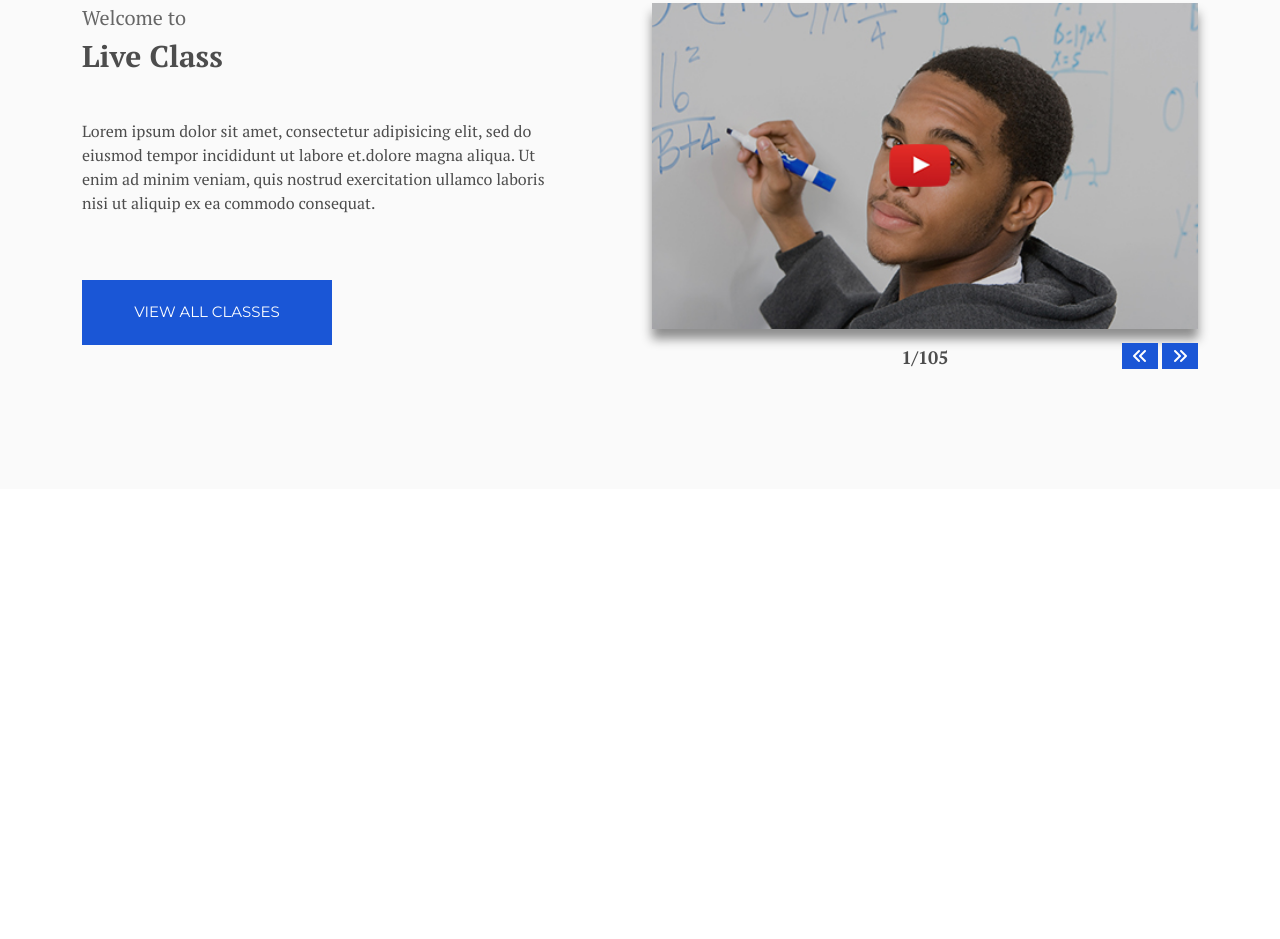
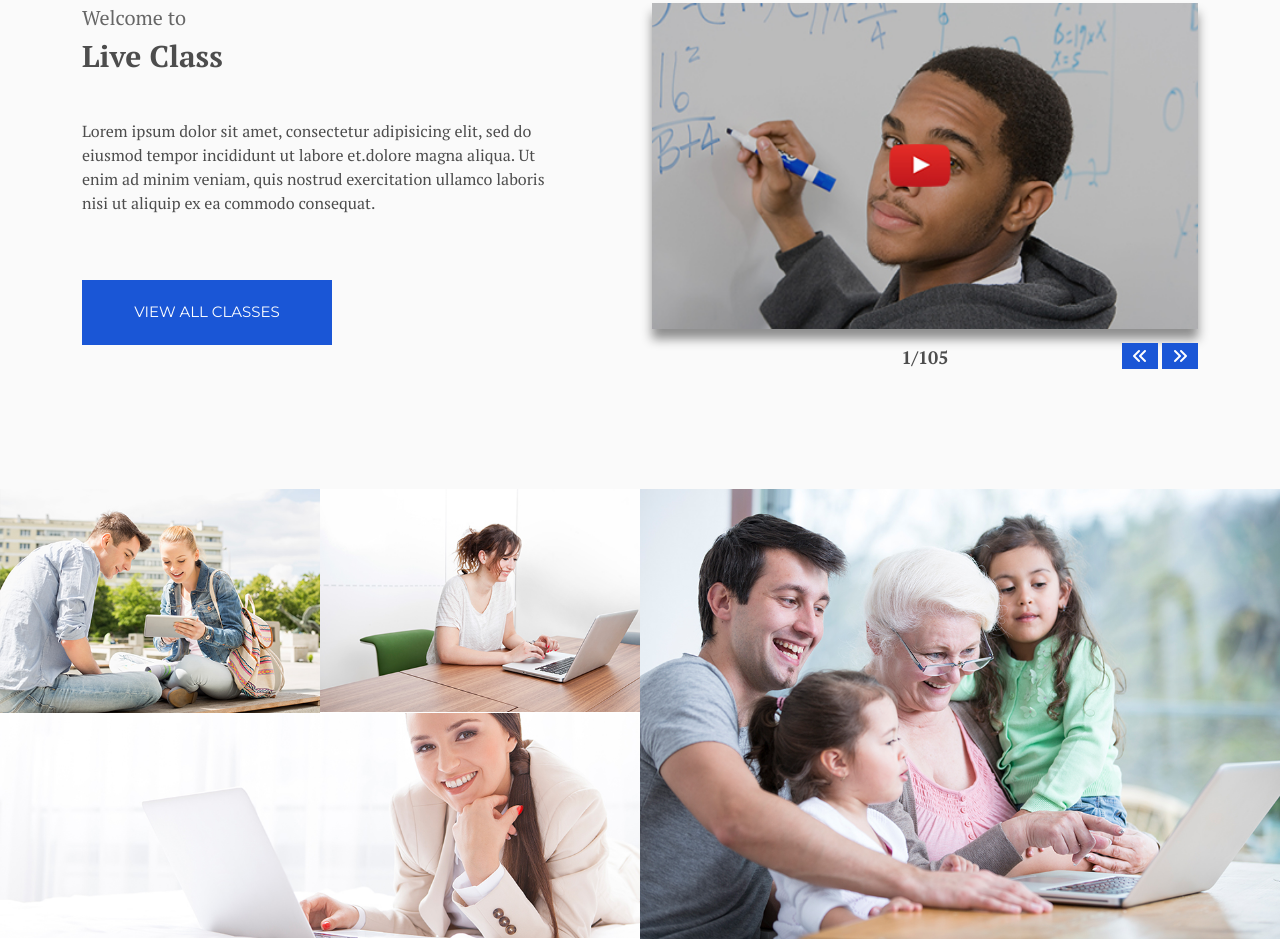
Before and after one commit to tariqul-sagar/learnXpert, a plain HTML site: page index.html in a window 1280 px wide. Shown: the part 4696-5635 px from the top of the page. Before the commit the page ends 5185 px from the top, so only its background shows below. Drawn offline with Linux system fonts and the light colour scheme; a script that the page names is missing.

Commit message:
Gallery done

```diff
--- a/css/media.css
+++ b/css/media.css
@@ -221,6 +221,7 @@
 		padding: 0 9px;
 	}
 	.btn_live{
+		font-size: 14px;
 		width: 180px;
 		height: 45px;
 	}
@@ -433,8 +434,8 @@
 		padding: 0 30px;
 	}
 	.btn_live{
-		width: 200px;
-		height: 55px;
+		width: 195px;
+		height: 45px;
 	}
 	.live_right{
 		margin-top: 30px;
@@ -616,7 +617,7 @@
 	}
 	.btn_live{
 		width: 200px;
-		height: 55px;
+		height: 45px;
 	}
 	.live_right_p{
 		font-size: 16px;
--- a/css/style.css
+++ b/css/style.css
@@ -433,7 +433,6 @@ header{}
 }
 .live_right{}
 .live_right_img{
-	height: auto;
 	-webkit-box-shadow: 0px 10px 10px 0px rgba(142,142,142,1);
 	-moz-box-shadow: 0px 10px 10px 0px rgba(142,142,142,1);
 	box-shadow: 0px 10px 10px 0px rgba(142,142,142,1);
@@ -457,3 +456,23 @@ header{}
 	background-color: #1a56d6;
 }
 /*Live class CSS end*/
+
+/*Gallery CSS start*/
+.gallery{}
+.gallery_left1{}
+.gallery_left1 img{
+	width: 100%;
+}
+.gallery_left2{}
+.gallery_left2 img{
+	width: 100%;
+}
+.gallery_left3{}
+.gallery_left3 img{
+	width: 100%;
+}
+.gallery_left4{}
+.gallery_left4 img{
+	width: 100%;
+}
+/*Gallery CSS end*/
--- a/index.html
+++ b/index.html
@@ -578,6 +578,42 @@
     <!-- Live class end -->
 
 
+    <!-- Gallery start -->
+    <section class="gallery">
+      <div class="container-fluid p-0">
+        <div class="row g-0">
+          <!-- Left side -->
+          <div class="col-lg-6 col-sm-6">
+            <div class="row g-0">
+              <div class="col-lg-6 col-sm-6">
+                <div class="gallery_left1">
+                  <img class="img-fluid" src="images/gallery1.jpg" alt="LearnXpert">
+                </div>
+              </div>
+              <div class="col-lg-6 col-sm-6">
+                <div class="gallery_left2">
+                  <img class="img-fluid" src="images/gallery2.jpg" alt="LearnXpert">
+                </div>
+              </div>
+              <div class="col-lg-12 col-sm-12">
+                <div class="gallery_left3">
+                  <img class="img-fluid" src="images/gallery3.jpg" alt="LearnXpert">
+                </div>
+              </div>
+            </div>
+          </div>
+          <!-- Right side -->
+          <div class="col-lg-6 col-sm-6">
+            <div class="gallery_right">
+              <img class="img-fluid" src="images/gallery4.jpg" alt="LearnXpert">
+            </div>
+          </div>
+        </div>
+      </div>
+    </section>
+    <!-- Gallery end -->
+
+
 
 
 
```
Also changed, not shown: images/gallery1.jpg (added), images/gallery2.jpg (added), images/gallery3.jpg (added), images/gallery4.jpg (added).
